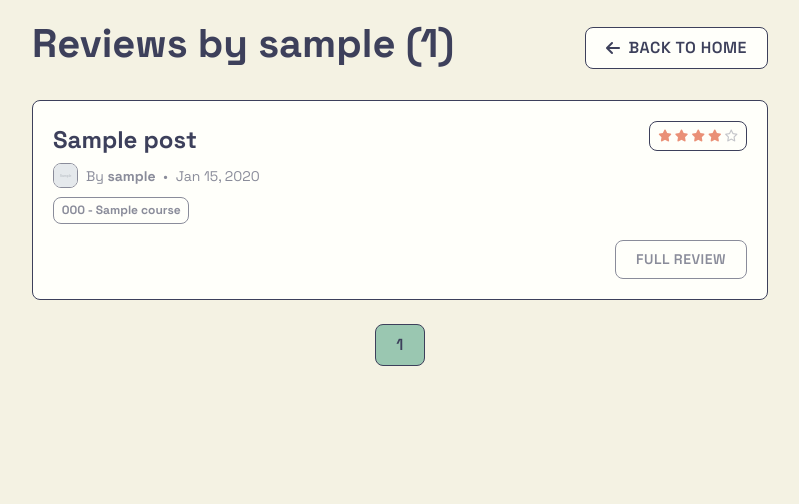
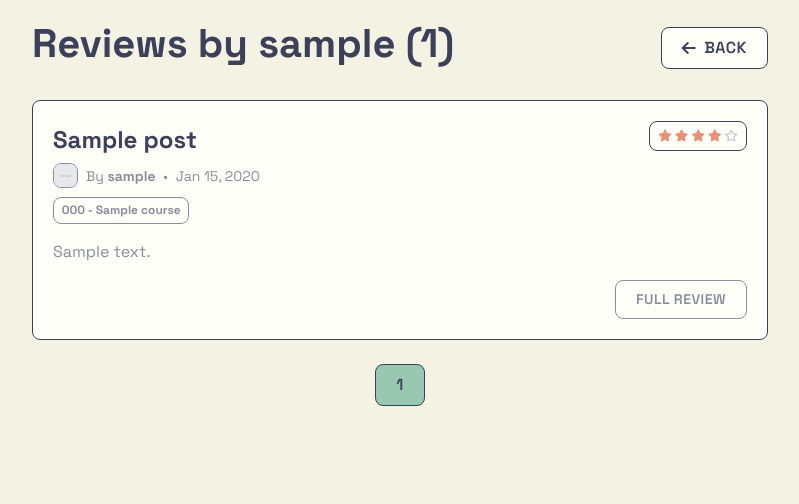
Before and after one commit to hi-aryan/social-network, a Flask app: a page that uses flasknetwork/templates/user_posts.html in a window 1280 px wide. Shown: the part 80-584 px from the top of the page, without its empty margins (240-1039 px from the left). Run offline with Flask 3, Linux system fonts and the light colour scheme; tables that the repository leaves empty hold one stand-in row (values such as "Sample post"); grey boxes marked "Sample" are stand-in pictures.

Commit message:
content preview + 5-star badge styling

```diff
--- a/flasknetwork/models.py
+++ b/flasknetwork/models.py
@@ -144,6 +144,28 @@ class Post(db.Model):
             ("Material", self.rating_material),
             ("Peers", self.rating_peers),
         ]
+
+    def get_content_preview(self, max_words=30):
+        """
+        Returns a word-based preview of the post content.
+        Truncates intelligently at word boundaries, not mid-word.
+        Adds "..." to indicate content was truncated.
+        CSS handles the final 2-line visual truncation.
+
+        Args:
+            max_words (int): Maximum number of words to include (default: 30, ensures ~2 lines)
+
+        Returns:
+            str: Preview text truncated at word boundary with "..." if truncated, or empty string if no content
+        """
+        if not self.content:
+            return ""
+
+        words = self.content.split()
+        if len(words) <= max_words:
+            return self.content
+
+        return " ".join(words[:max_words]) + "..."
 
     def __repr__(self):
         author = self.author.username if self.author else "None"
--- a/flasknetwork/static/css/main.css
+++ b/flasknetwork/static/css/main.css
@@ -236,6 +236,18 @@ body .btn-dimmed:hover {
 
 .article-content {
   white-space: pre-line;
+}
+
+/* Content Preview - 2-line truncation with ellipsis */
+.content-preview {
+  display: -webkit-box;
+  -webkit-line-clamp: 2;
+  line-clamp: 2;
+  -webkit-box-orient: vertical;
+  overflow: hidden;
+  text-overflow: ellipsis;
+  line-height: 1.5;
+  max-height: 3em; /* 2 lines * 1.5 line-height */
 }
 
 .review-img {
@@ -525,7 +537,7 @@ body .btn-dimmed:hover {
 
 /* Filled Badge (for 5 stars) */
 .badge-filled {
-    background-color: var(--twilight-indigo);
+    background-color: rgba(234, 144, 119, 0.1); /* burnt-peach with opacity */
     color: var(--eggshell);
 }
 
--- a/flasknetwork/templates/courses/detail.html
+++ b/flasknetwork/templates/courses/detail.html
@@ -84,7 +84,7 @@
                     </div>
 
                     {% if review.content %}
-                        <p class="text-theme-primary mb-1" style="white-space: pre-line;">{{ review.content[:200] }}{% if review.content|length > 200 %}...{% endif %}</p>
+                        <p class="content-preview text-theme-primary mb-1">{{ review.get_content_preview() }}</p>
                     {% endif %}
 
                     <div class="mt-3 text-end">
--- a/flasknetwork/templates/home.html
+++ b/flasknetwork/templates/home.html
@@ -34,6 +34,11 @@
                     <div class="mt-2">
                         <a class="badge badge-course" href="{{ url_for('courses.course_detail', course_id=post.course.id) }}">{{ post.course.code }} - {{ post.course.name }}</a>
                     </div>
+                    {% if post.content %}
+                        <div class="mt-3">
+                            <p class="content-preview text-theme-primary mb-0">{{ post.get_content_preview() }}</p>
+                        </div>
+                    {% endif %}
                 </div>
             </div>
 
--- a/flasknetwork/templates/user_posts.html
+++ b/flasknetwork/templates/user_posts.html
@@ -7,7 +7,7 @@
                 Reviews by {{ user.username }} ({{ posts.total }})
             </h1>
             <a href="{{ url_for('main.home') }}" class="btn btn-outline-primary">
-                <i class="fas fa-arrow-left"></i> Back to Home
+                <i class="fas fa-arrow-left"></i> Back
             </a>
         </div>
         {% for post in posts.items %}
@@ -41,6 +41,11 @@
                         <div class="mt-2">
                             <a class="badge badge-course" href="{{ url_for('courses.course_detail', course_id=post.course.id) }}">{{ post.course.code }} - {{ post.course.name }}</a>
                         </div>
+                        {% if post.content %}
+                            <div class="mt-3">
+                                <p class="content-preview text-theme-primary mb-0">{{ post.get_content_preview() }}</p>
+                            </div>
+                        {% endif %}
                     </div>
                 </div>
 
```
